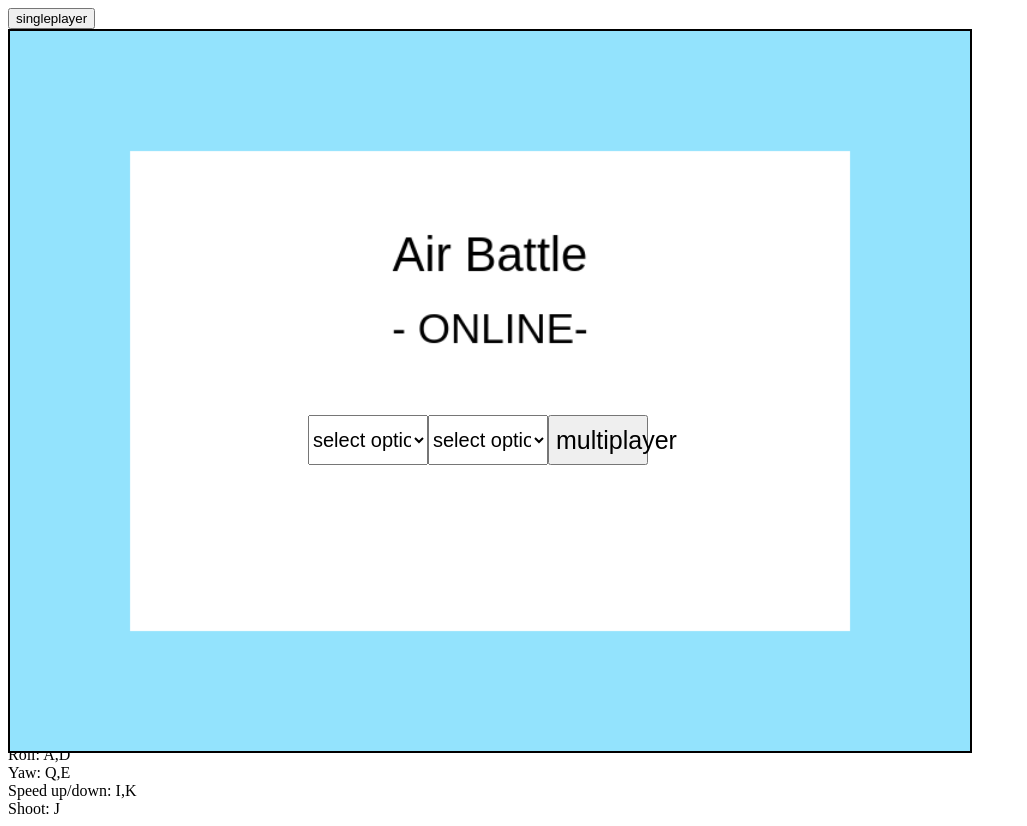
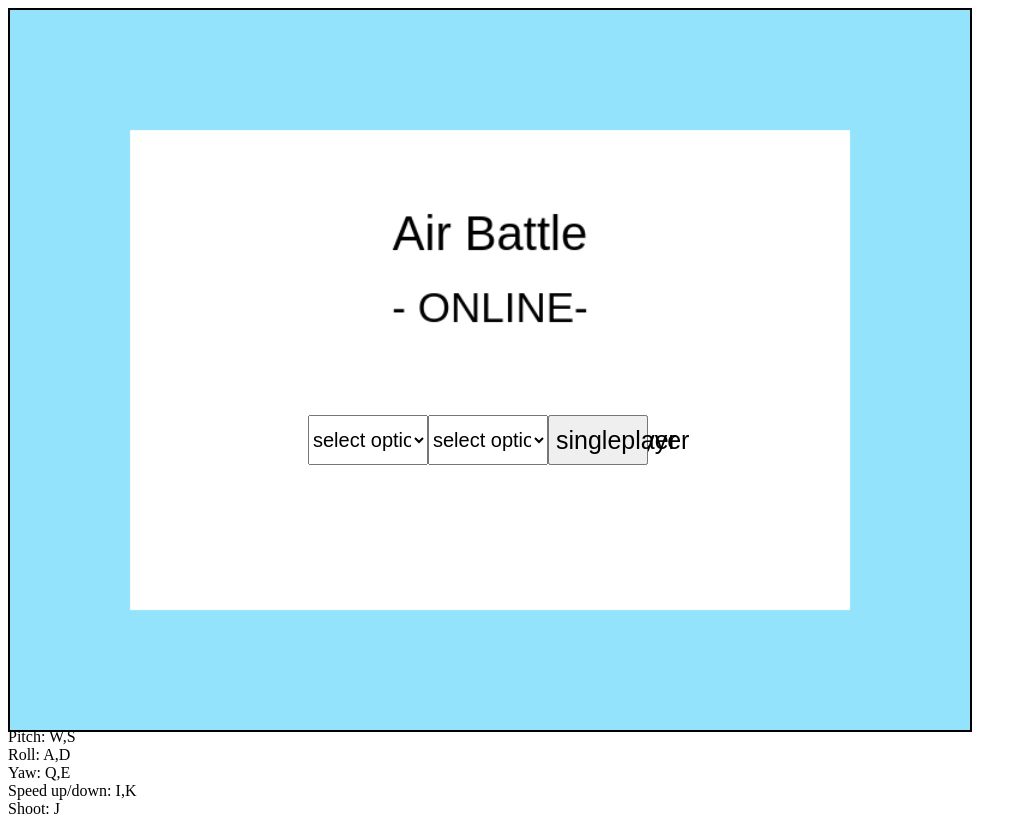
Before and after one commit to NarmakTwo/airbattle, a website: page client/index.html in a window 1280 px wide. Shown: the whole page, without its empty margins (0-1027 px from the left). Drawn offline with nearby package versions, Linux system fonts and the light colour scheme; no server answers.

Commit message:
Update style.css

```diff
--- a/client/style.css
+++ b/client/style.css
@@ -39,7 +39,7 @@
   transform:translate(-50%,-50%);
 }
 
-#startBtn {
+button {
   display:block;
   position:absolute;
   top:60%;
```
